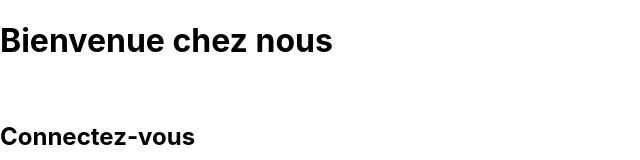
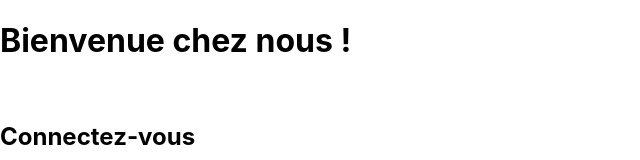
Before and after one commit to Jonathan-Saenger/Menu-burger, a React (Create React App) app: page / in a window 1280 px wide. Shown: the top 160 px of the page, without its empty margins (0-640 px from the left). Built offline with nearby package versions, Linux system fonts and the light colour scheme.

Commit message:
✏️ F01: LOGIN > Form > Fix typo

```diff
--- a/src/component/pages/login/LoginForm.js
+++ b/src/component/pages/login/LoginForm.js
@@ -19,7 +19,7 @@ export default function LoginForm() {
     //Affichage
     return(
         <form action="submit" onSubmit={handleSubmit}>
-        <h1>Bienvenue chez nous</h1>
+        <h1>Bienvenue chez nous !</h1>
         <br/>
         <h2>Connectez-vous</h2>
         <input
```
